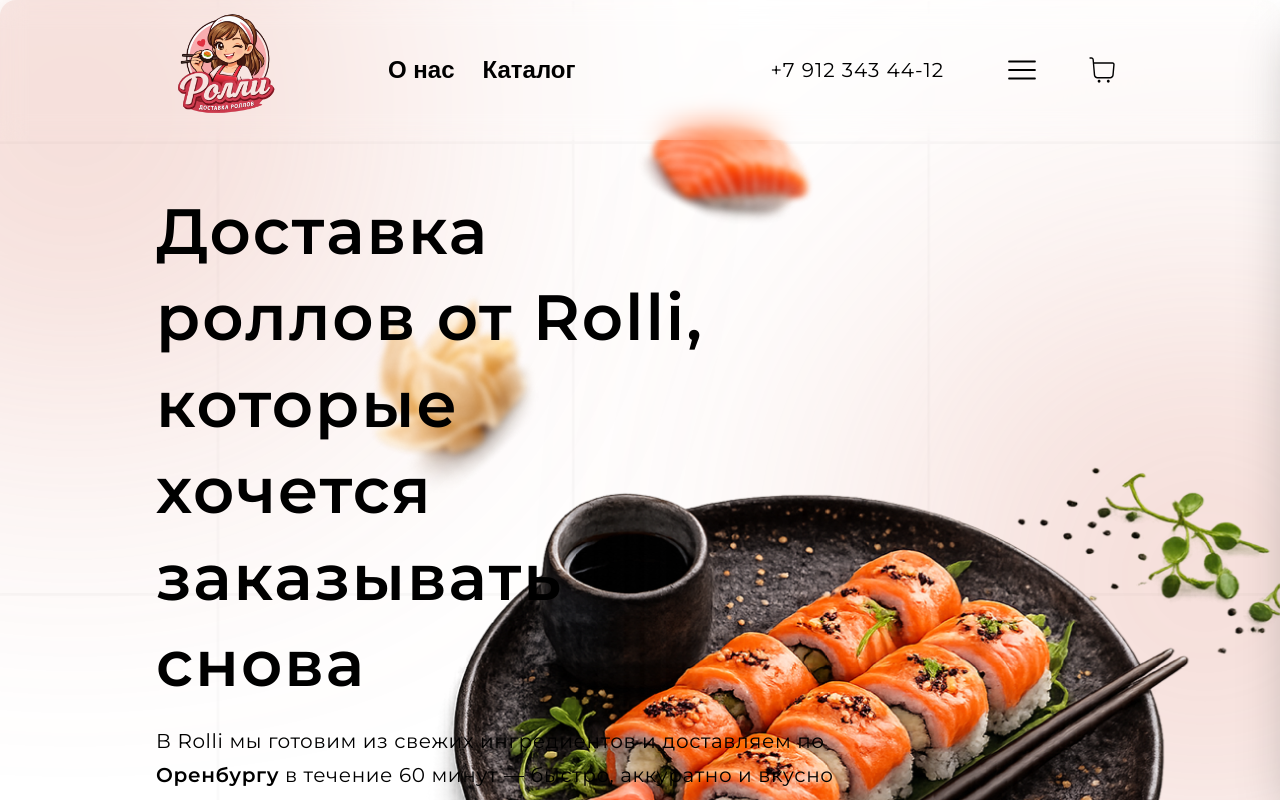
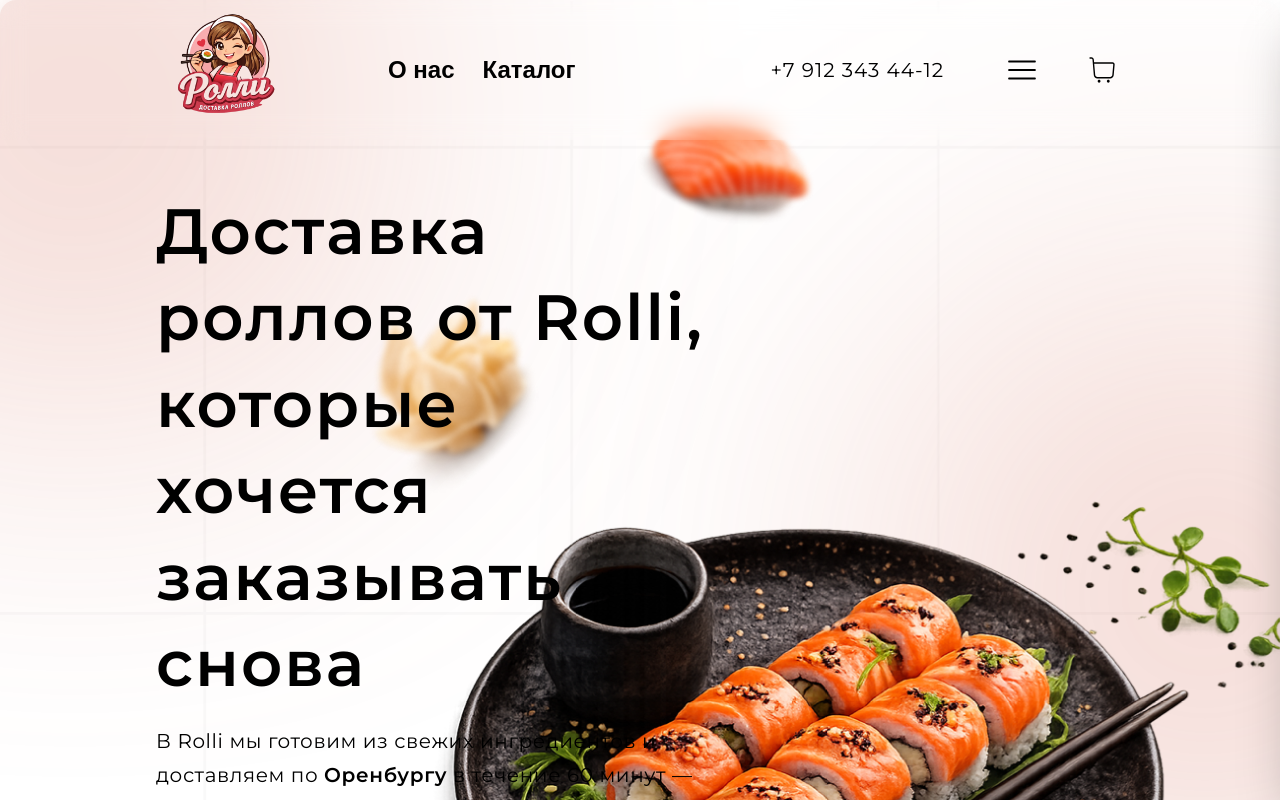
Before and after one commit to eg1oria/rolli, a Next.js app in the folder frontend/: page / in a window 1280 px wide. Shown: the top 800 px of the page. Built offline with nearby package versions, Linux system fonts and the light colour scheme; no server answers.

Commit message:
Update Hero.tsx

```diff
--- a/frontend/src/components/Hero.tsx
+++ b/frontend/src/components/Hero.tsx
@@ -73,7 +73,7 @@ export default function Hero({ onOrderClick }: { onOrderClick?: () => void }) {
         {/* Text content */}
         <div className="max-w-7xl flex flex-col items-start space-y-6 sm:space-y-8 md:space-y-12 lg:space-y-18 xl:space-y-24 z-10">
           <h1
-            className="mb-1 md:mb-4.5 text-[22px] sm:text-2xl md:text-4xl lg:text-5xl xl:text-[64px] md:max-w-[60%] lg:max-w-[60%]"
+            className="mb-1 md:mb-4.5 text-[22px] sm:text-2xl md:text-4xl lg:text-5xl xl:text-[64px] md:max-w-[70%] lg:max-w-[60%]"
             style={{
               fontFamily: 'Montserrat, sans-serif',
               fontWeight: 600,
@@ -83,7 +83,7 @@ export default function Hero({ onOrderClick }: { onOrderClick?: () => void }) {
             Доставка роллов от Rolli, которые хочется заказывать снова
           </h1>
           <p
-            className="text-sm md:text-base lg:text-lg xl:text-xl max-w-3xl"
+            className="text-sm md:text-base lg:text-lg xl:text-xl max-w-3xl md:max-w-[70%] lg:max-w-[60%]"
             style={{
               fontFamily: 'Montserrat, sans-serif',
               fontWeight: 400,
```
